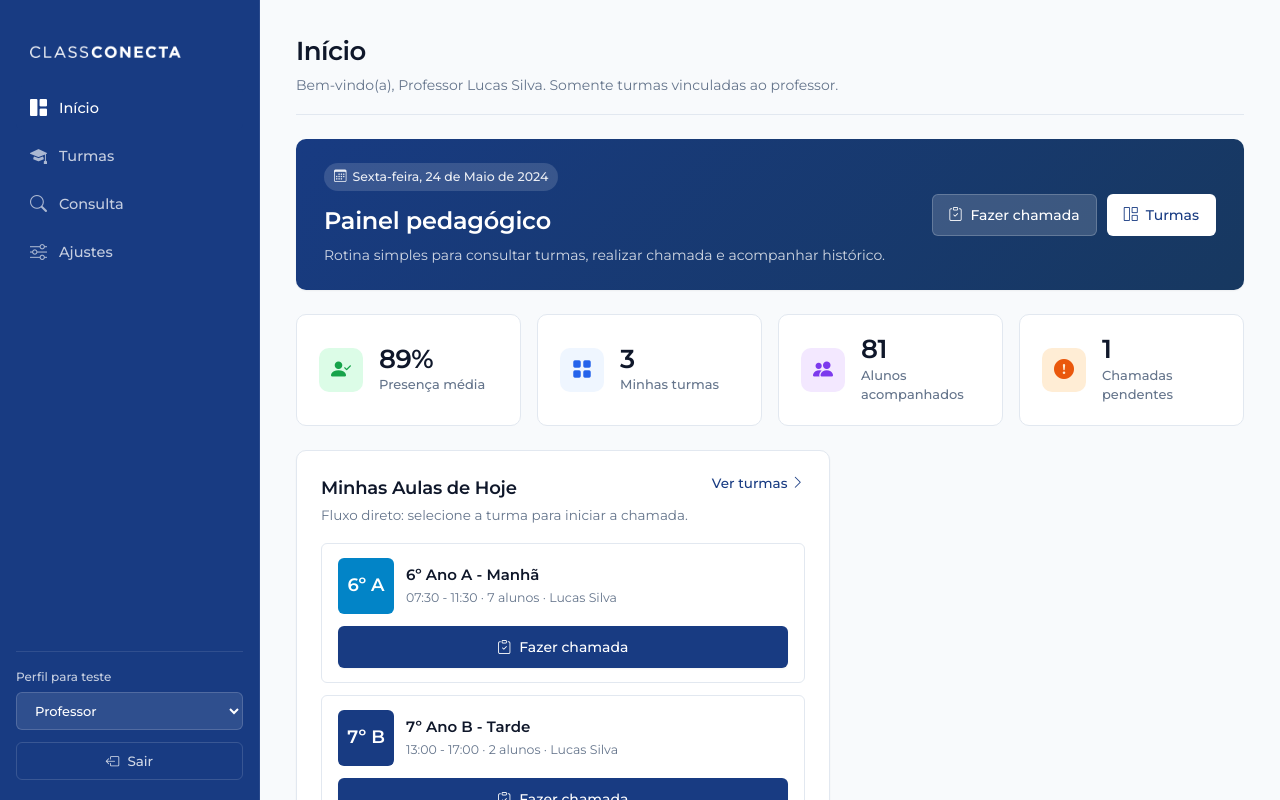
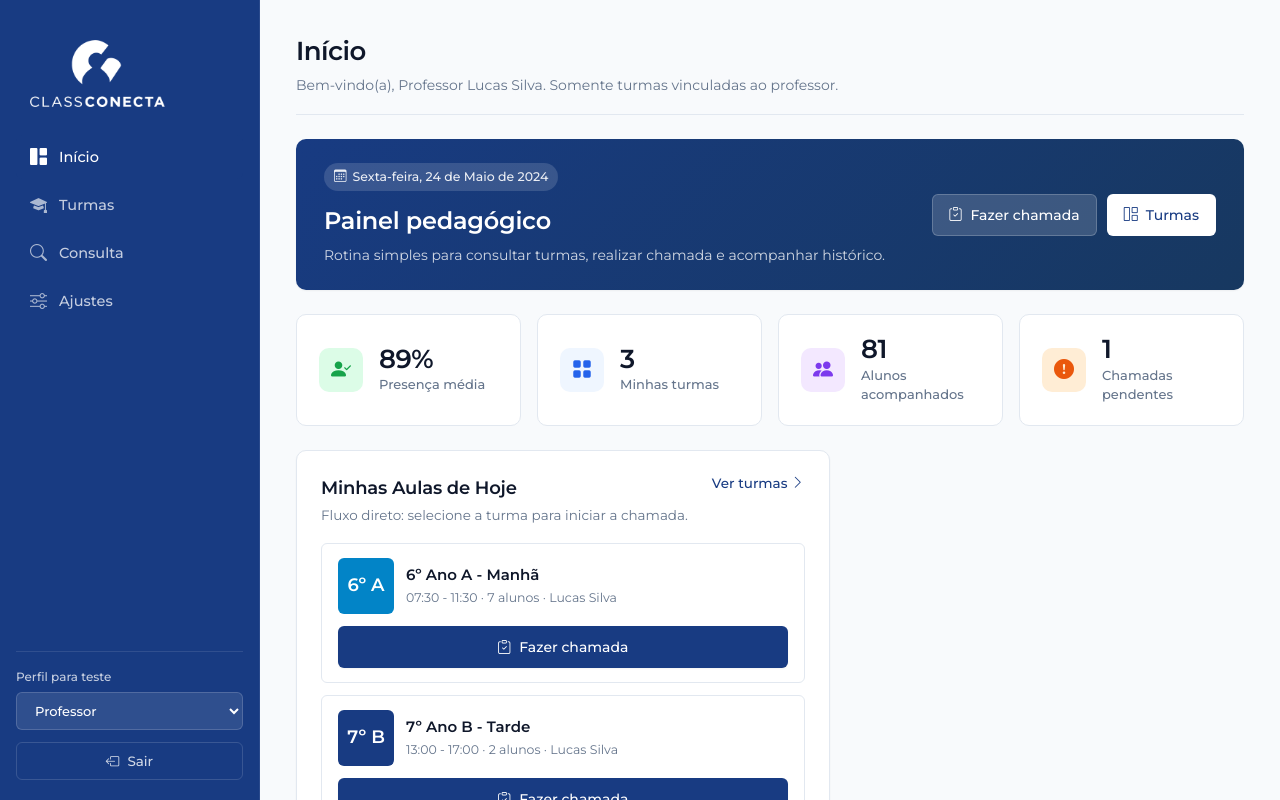
Before and after one commit to LucasPivovar/ArauEscola, a React (Vite) app: page / in a window 1280 px wide. Shown: the top 800 px of the page. Built offline with nearby package versions, Linux system fonts and the light colour scheme.

Commit message:
feat(sidebar): use exact same full ClassConecta logo as login rendered in white

```diff
--- a/src/components/Shell.tsx
+++ b/src/components/Shell.tsx
@@ -108,9 +108,9 @@ function Brand({ compact }: { compact?: boolean }) {
   return (
     <div className={`nav-brand ${compact ? 'compact' : ''}`}>
       <img
-        src="/classconecta-wordmark-white.png"
-        alt="CLASSCONECTA"
-        className="sidebar-wordmark-img"
+        src="/classconecta-logo-white.png"
+        alt="ClassConecta"
+        className="sidebar-logo-img"
       />
     </div>
   );
--- a/src/styles.css
+++ b/src/styles.css
@@ -415,8 +415,9 @@ img.auth-logo-img {
 }
 
 .nav-brand {
-  padding: 12px 14px 28px;
-  display: flex;
+  padding: 16px 14px 28px;
+  display: flex;
+  justify-content: flex-start;
   align-items: center;
 }
 
@@ -424,17 +425,18 @@ img.auth-logo-img {
   padding: 0;
 }
 
-.sidebar-wordmark-img {
-  height: 22px;
-  width: auto;
-  max-width: 175px;
+.sidebar-logo-img {
+  width: 135px;
+  max-width: 100%;
+  height: auto;
+  max-height: 68px;
   object-fit: contain;
   display: block;
 }
 
-.tablet-header .sidebar-wordmark-img {
-  height: 19px;
-  max-width: 150px;
+.tablet-header .sidebar-logo-img {
+  width: 105px;
+  max-height: 44px;
 }
 
 .side-nav {
```
